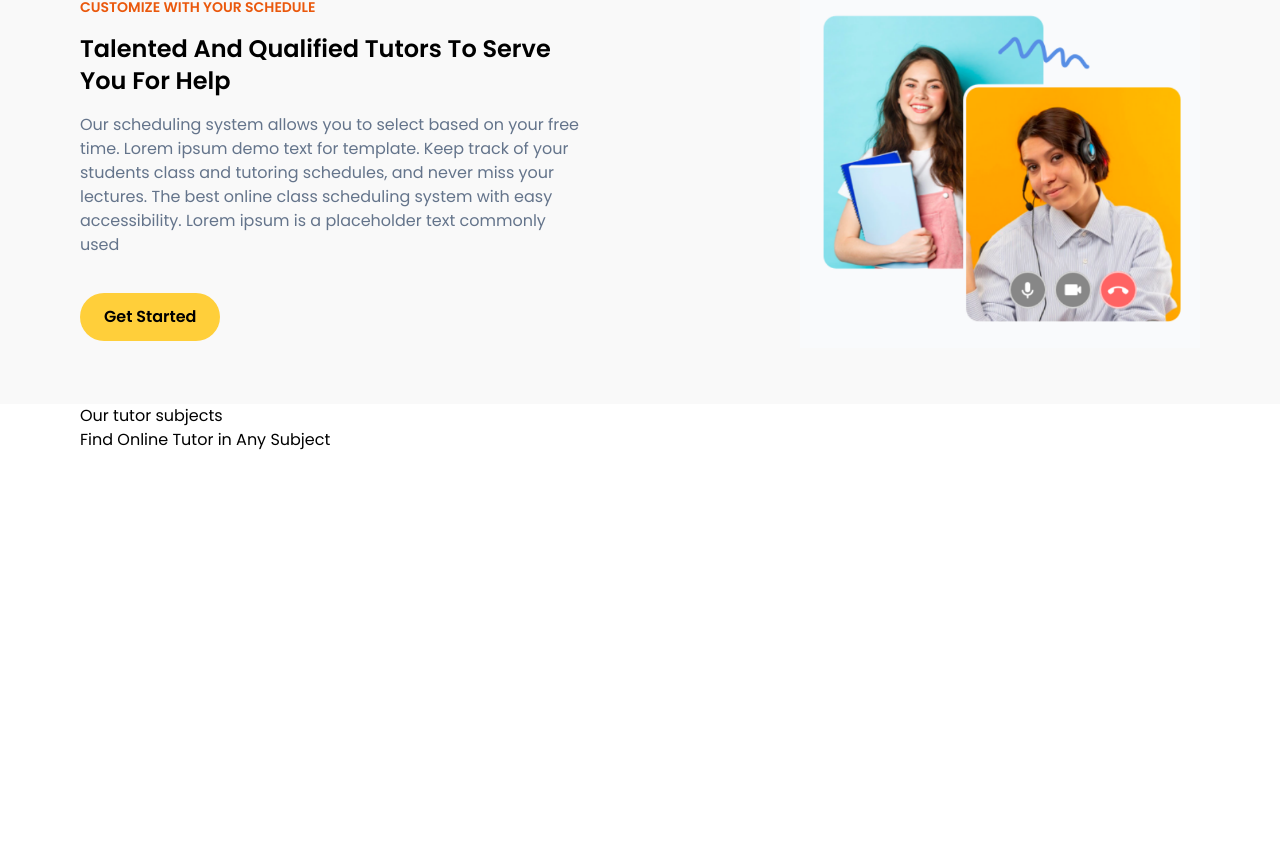
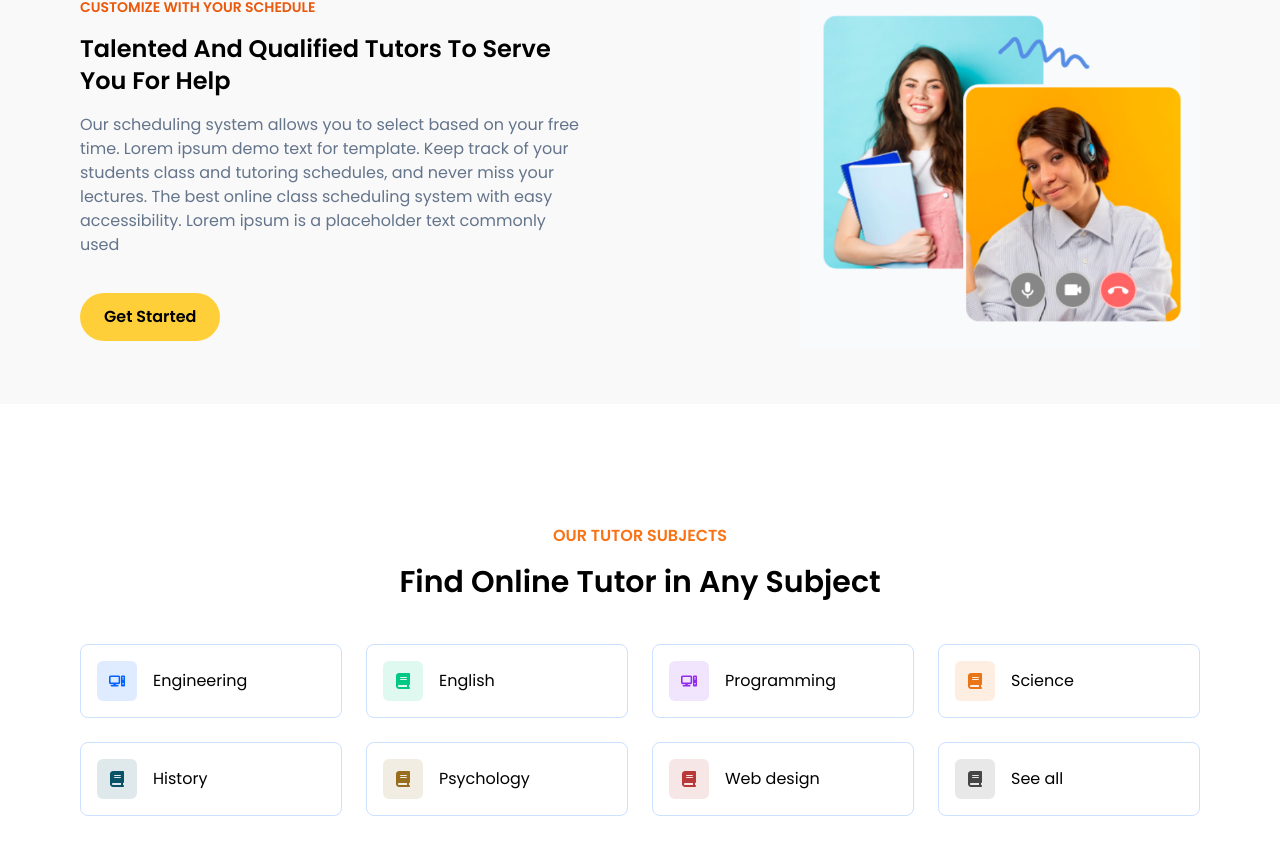
Before and after one commit to wacho91/E-Tutor, a React (Vite) app: page / in a window 1280 px wide. Shown: the part 1932-2786 px from the top of the page. Before the commit the page ends 2384 px from the top, so only its background shows below. Built offline with nearby package versions, Linux system fonts and the light colour scheme.

Commit message:
Subject Card Complete

```diff
--- a/src/Components/SubjectCard/SubjectCard.jsx
+++ b/src/Components/SubjectCard/SubjectCard.jsx
@@ -1,14 +1,105 @@
 
+import { motion } from "framer-motion";
+import { FaComputer, FaBook } from "react-icons/fa6";
+
+const subjectList = [
+    {
+      id: 1,
+      name: "Engineering",
+      icon: <FaComputer />,
+      color: "#0063ff",
+      delay: 0.2,
+    },
+    {
+      id: 2,
+      name: "English",
+      icon: <FaBook />,
+      color: "#00c986",
+      delay: 0.3,
+    },
+    {
+      id: 3,
+      name: "Programming",
+      icon: <FaComputer />,
+      color: "#922aee",
+      delay: 0.4,
+    },
+    {
+      id: 4,
+      name: "Science",
+      icon: <FaBook />,
+      color: "#ea7516",
+      delay: 0.5,
+    },
+    {
+      id: 5,
+      name: "History",
+      icon: <FaBook />,
+      color: "#075267",
+      delay: 0.6,
+    },
+    {
+      id: 6,
+      name: "Psychology",
+      icon: <FaBook />,
+      color: "#986d1d",
+      delay: 0.7,
+    },
+    {
+      id: 7,
+      name: "Web design",
+      icon: <FaBook />,
+      color: "#b93838",
+      delay: 0.8,
+    },
+    {
+      id: 8,
+      name: "See all",
+      icon: <FaBook />,
+      color: "#464646",
+      delay: 0.9,
+    },
+];
 
 const SubjectCard = () => {
   return (
-    <div className="container">
+    <div className="container py-14 md:py-24">
         {/*Header Section*/}
-        <div>
-            <h1>Our tutor subjects</h1>
-            <p>Find Online Tutor in Any Subject</p>
+        <div className="space-y-4 p-6 text-center max-w-[600px] mx-auto mb-5">
+            <h1 className="uppercase font-semibold text-orange-500">Our tutor subjects</h1>
+            <p className="font-semibold text-3xl">Find Online Tutor in Any Subject</p>
         </div>
         {/*Card Section*/}
+        <div className="grid grid-cols-1 sm:grid-cols-2 md:grid-cols-4 gap-6">
+            {
+                subjectList.map((item) => {
+                    return (
+                        <div
+                            key={item.id}
+                            className="border rounded-lg border-secondary/20 p-4 flex justify-start items-center gap-4 hover:!scale-105 hover:!shadow-xl duration-200 cursor-pointer"
+                        >
+                            <motion.div
+                                style={{
+                                    color: item.color,
+                                    backgroundColor: item.color + "20",
+                                }}
+                                initial={{ opacity: 0, x: -200 }}
+                                whileInView={{ opacity: 1, x: 0 }}
+                                transition={{
+                                  type: "spring",
+                                  stiffness: 100,
+                                  delay: item.delay,
+                                }}
+                                className="w-10 h-10 rounded-md flex justify-center items-center"
+                            >
+                                {item.icon}
+                            </motion.div>
+                            <p>{item.name}</p>
+                        </div>
+                    );
+                })
+            }
+        </div>
     </div>
   )
 }
```
